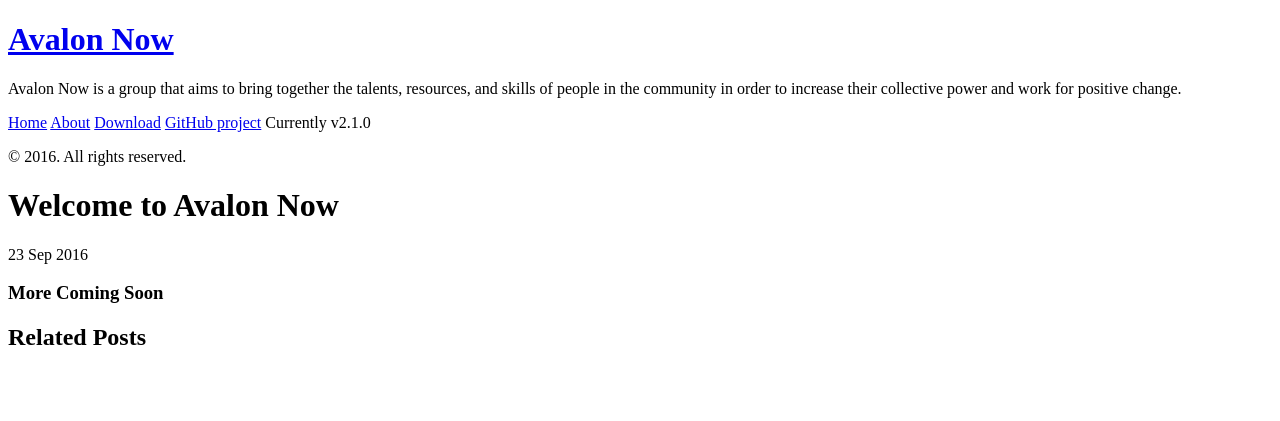
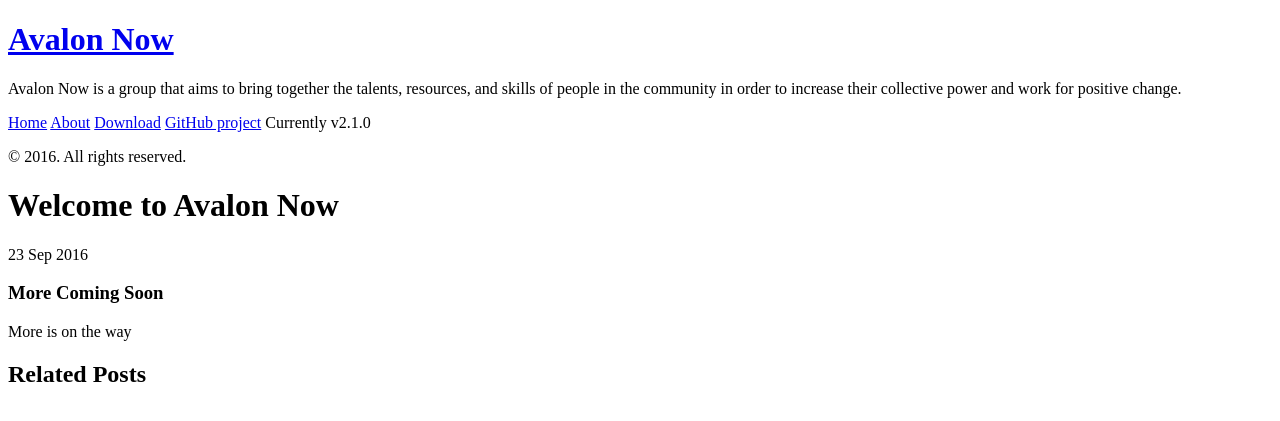
Before and after one commit to Pagewaiter/avalonnow, a Jekyll site: the page built from _posts/2016-9-23-Welcome.md, in a window 1280 px wide. Shown: the top 421 px of the page. Built offline with Jekyll 4.4.1, drawn with Linux system fonts in a browser that asks for light colours; Markdown is read by kramdown in place of the engine named in the settings.

Commit message:
lets get a rebuild

```diff
--- a/_posts/2016-9-23-Welcome.md
+++ b/_posts/2016-9-23-Welcome.md
@@ -4,3 +4,5 @@ title: Welcome to Avalon Now
 ---
 
 ### More Coming Soon
+
+More is on the way
```
